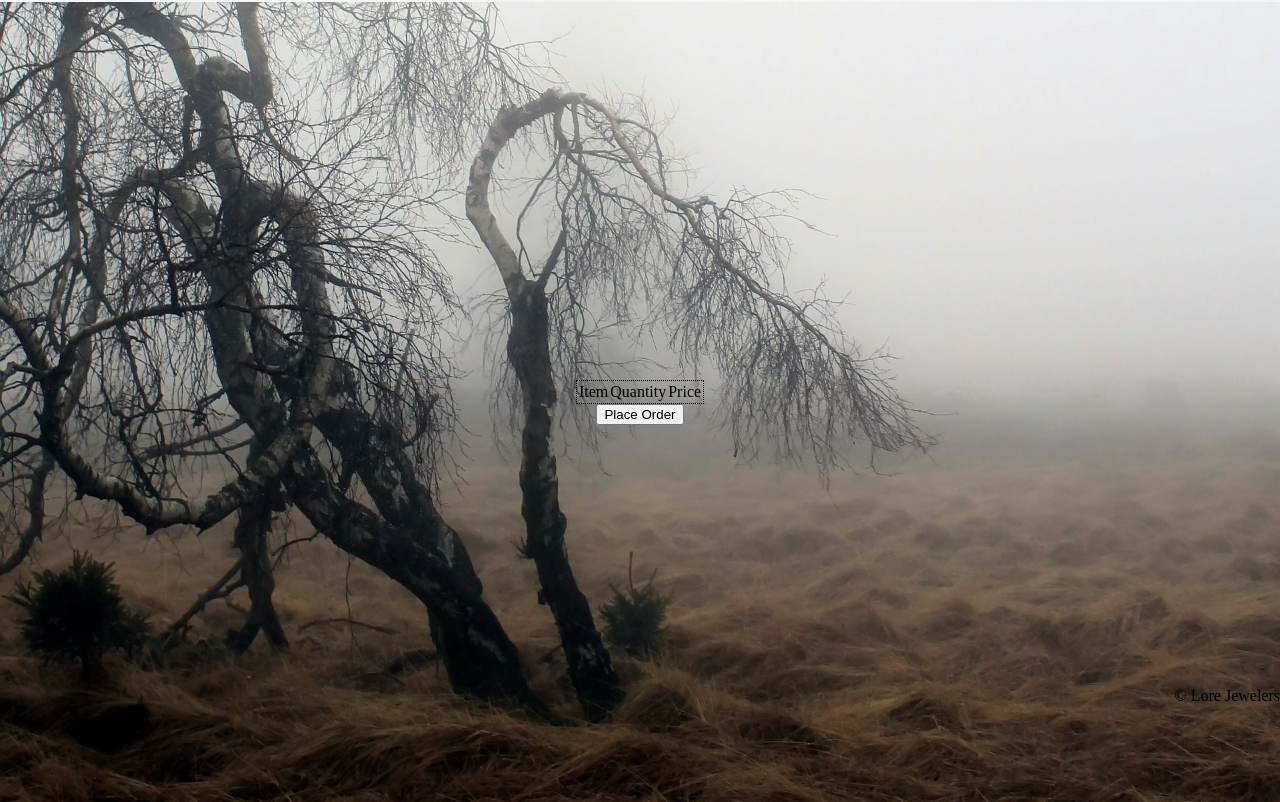
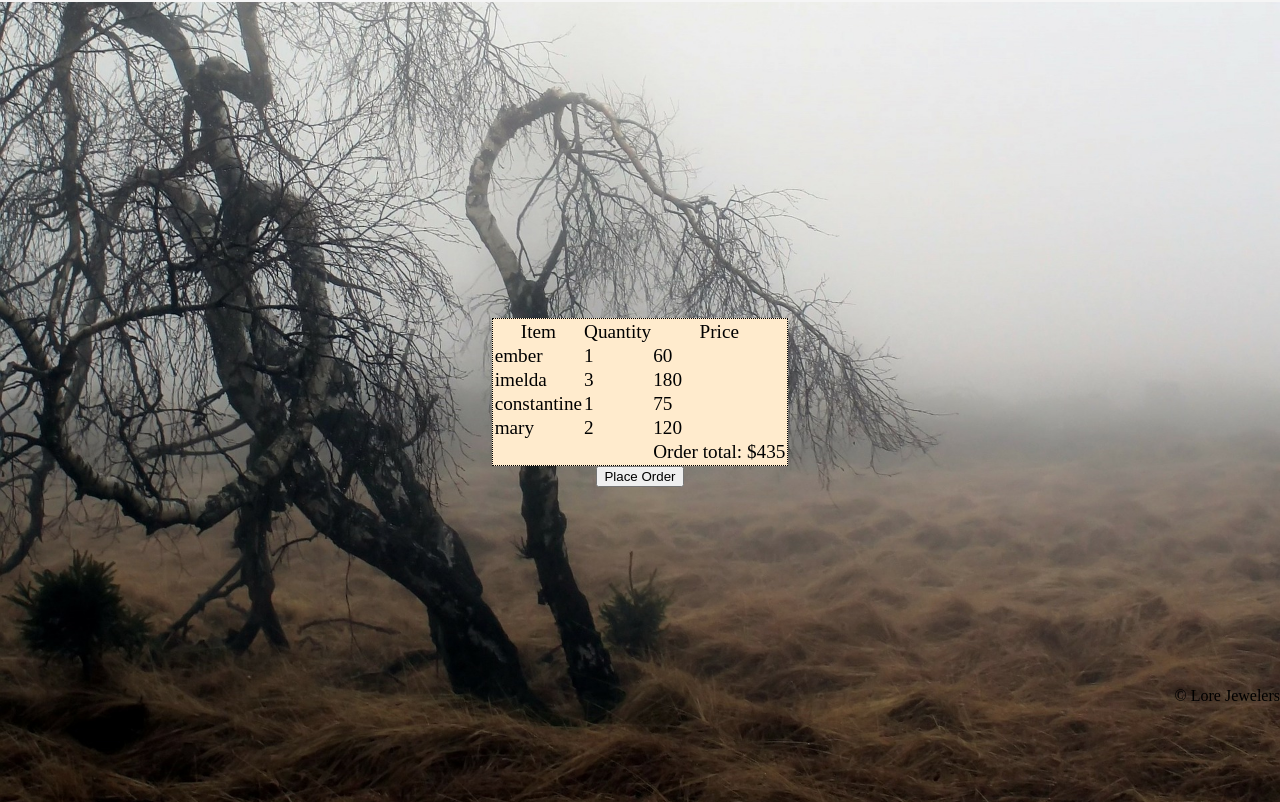
Before and after one commit to katilyn-wiggins/lab-06-e-commerce-site, a plain HTML site: page cart/index.html in a window 1280 px wide. Shown: the part 88-890 px from the top of the page. Drawn offline with Linux system fonts and the light colour scheme; a web font is replaced by a local one.

Commit message:
fixed it - changed language in cart.js

```diff
--- a/cart/cart-data.js
+++ b/cart/cart-data.js
@@ -1,15 +1,15 @@
 export const cart = [
     {
         id: 1,
-        amount: 1
+        amount: 1,
     },
     {
         id: 2,
-        amount: 3
+        amount: 3,
     },
     {
         id: 3,
-        amount: 1
+        amount: 1,
     },
     {
         id: 4,
--- a/cart/cart.css
+++ b/cart/cart.css
@@ -104,4 +104,6 @@ footer {
 
 table {
     border: black 1px dotted;
+    background-color: blanchedalmond;
+    font-size: larger;
 }
--- a/cart/cart.js
+++ b/cart/cart.js
@@ -1,24 +1,26 @@
 import { jewelry } from '../Products/data.js';
 import { cart } from './cart-data.js';
 
-import { findByID } from '../utils.js';
+import { findByID, calcItemTotal } from '../utils.js';
 import { renderCart } from './render-cart-items.js';
 
 const table = document.querySelector('table');
 
 let total = 0;
 
+
 for (let item of cart) {
 
     const jewels = findByID(item.id, jewelry);
 
-    // let amount = item.amount;
+    let amount = item.amount;
 
-    // const totalForThisItem = calcItemTotal(amount, jewels);
+    const totalForThisItem = calcItemTotal(amount, jewels.price);
 
-    // total = total + totalForThisItem;
+    total = total + totalForThisItem;
 
-    const tableRow = renderCart(cart, jewels);
+    const tableRow = renderCart(item, jewels);
+
 
     table.append(tableRow);
 }
--- a/cart/render-cart-items.js
+++ b/cart/render-cart-items.js
@@ -1,6 +1,8 @@
 import { calcItemTotal } from '../utils.js';
 
 export function renderCart(cart, jewelry) {
+
+    let quantity = cart.amount;
 
     const tableRow = document.createElement('tr');
     tableRow.classList.add('table-row');
@@ -11,11 +13,11 @@ export function renderCart(cart, jewelry) {
 
     const itemQuantity = document.createElement('td');
     itemQuantity.classList.add('item-quantity');
-    itemQuantity.textContent = cart.amount;
+    itemQuantity.textContent = quantity;
 
-    // const itemTotalPrice = document.createElement('td');
-    // itemTotalPrice.classList.add('item-total-price');
-    // itemTotalPrice.textContent = calcItemTotal(cart.amount, jewelry.price);
+    const itemTotalPrice = document.createElement('td');
+    itemTotalPrice.classList.add('item-total-price');
+    itemTotalPrice.textContent = calcItemTotal(quantity, jewelry.price);
 
     tableRow.append(itemName, itemQuantity, itemTotalPrice);
     return tableRow;
```
Also changed, not shown: Products/products.css (+0 -13 lines), test/example.test.js (+4 -4 lines).
